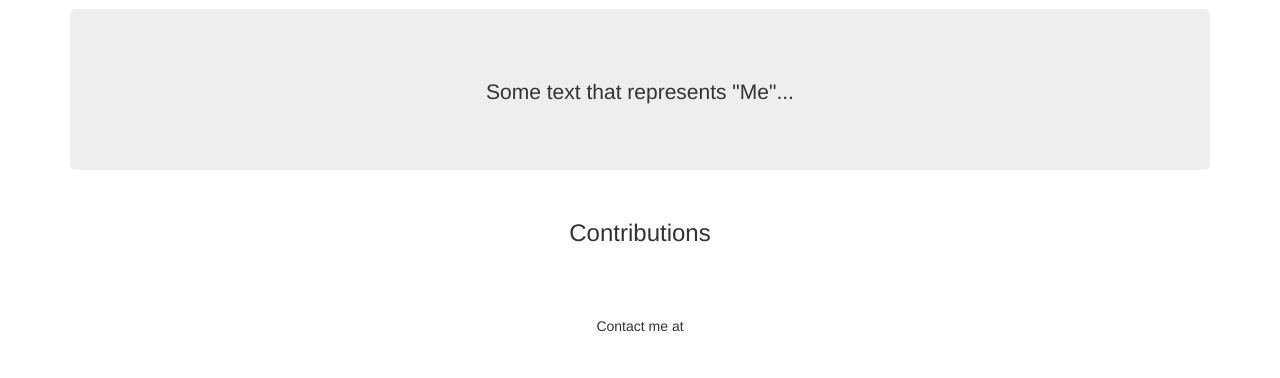
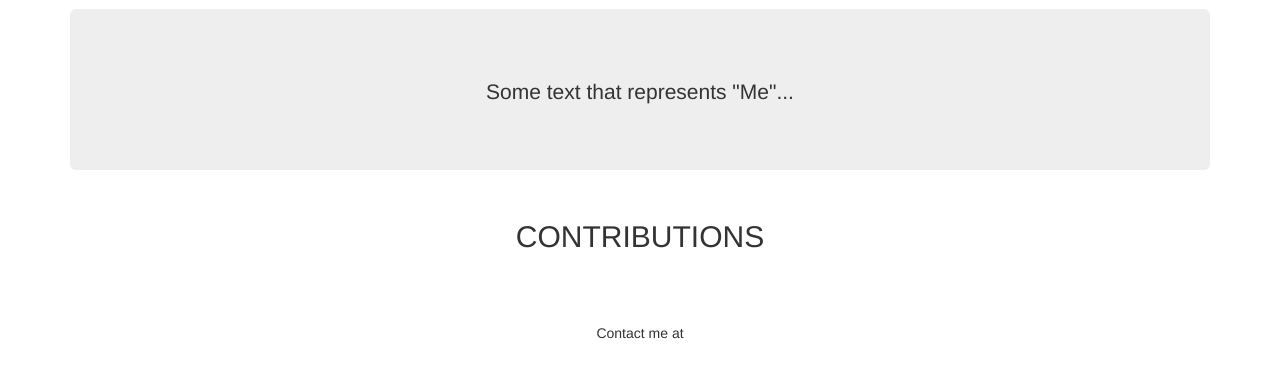
Before and after one commit to Rsingh2805/BootCampIITR, a Django app: template dev/templates/dev/UserDetail.html in a window 1280 px wide. Shown: the part 51-429 px from the top of the page. Run offline with Django 3.2, Linux system fonts and the light colour scheme; the template is opened without the code that fills it, so the values that code supplies are empty; some libraries are stand-ins or nearby versions.

Commit message:
Update UserDetail.html

```diff
--- a/dev/templates/dev/UserDetail.html
+++ b/dev/templates/dev/UserDetail.html
@@ -10,9 +10,9 @@
     </div>
 
     <div class="container-fluid bg-3 text-center">
-        <h3>Contributions</h3><br>
+        <h2>CONTRIBUTIONS</h2><br>
         {% for project in user.project_set.all %}
-            <div class="w3-card-4" style="margin: 3%">
+            <div class="w3-card-4" style="margin: 5%">
                 <header class="w3-container w3-light-grey">
                     <h3>{{ project.title }}{% if request.user == user %}
                         <form action="{% url 'project-delete' project.id %}" method="post" style="display: inline">
```
